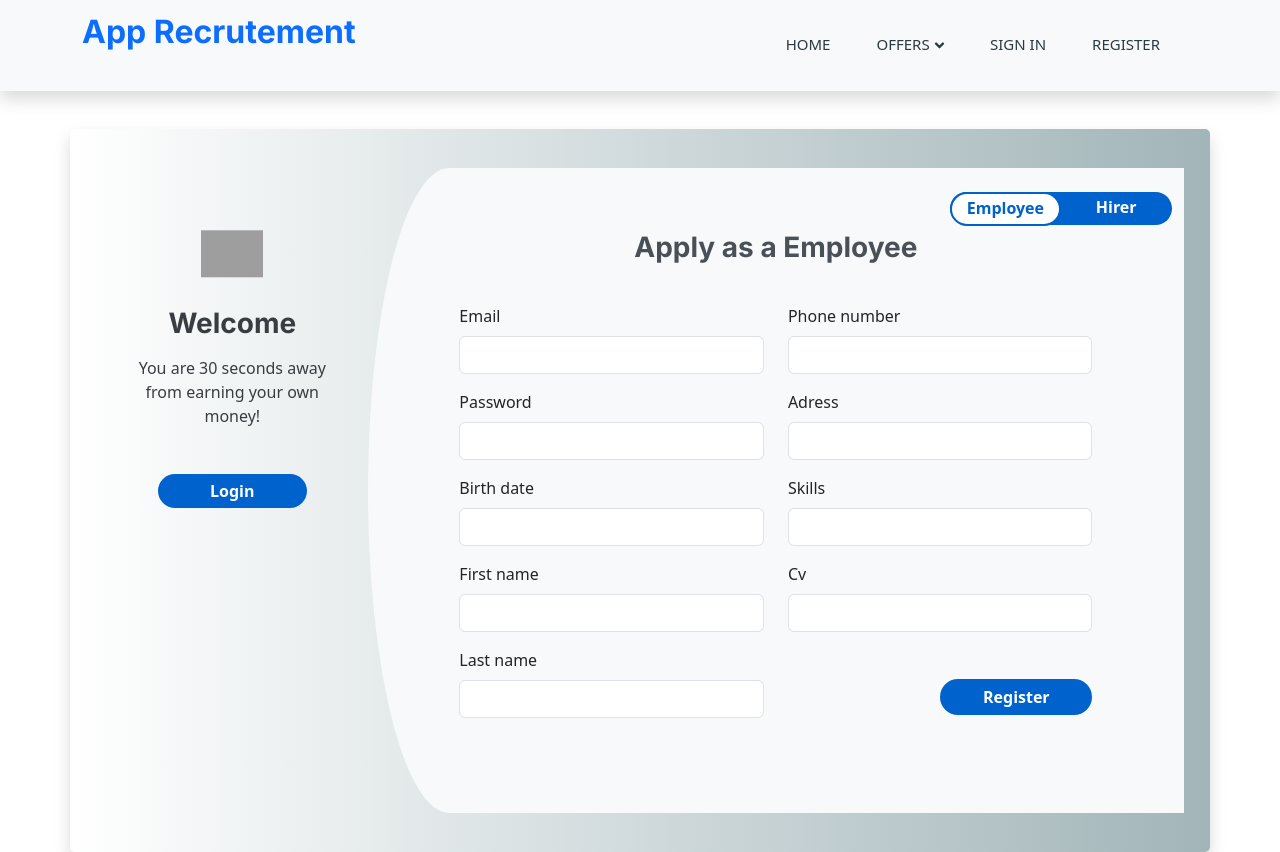
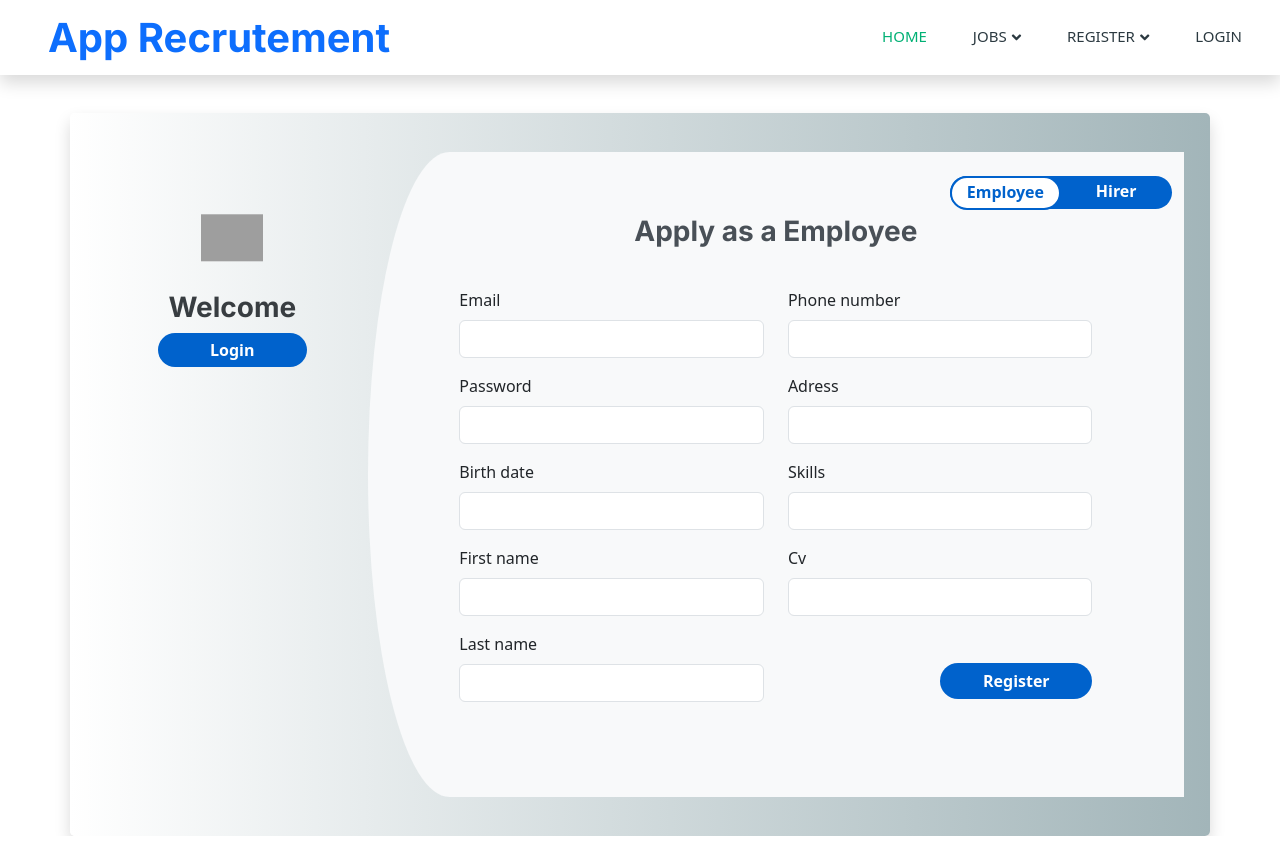
Before and after one commit to majdifkih/RecrutementApp, a Symfony app: template templates/registration/RegisterCandidat.html.twig in a window 1280 px wide. Run offline with Twig, Linux system fonts and the light colour scheme; the template is opened without the code that fills it, so the values that code supplies are empty; form fields are guessed from the names that the template uses; some libraries are stand-ins or nearby versions; grey boxes are pictures that could not be loaded.

Commit message:
conflit fix commit

```diff
--- a/src/Form/CandidatType.php
+++ b/src/Form/CandidatType.php
@@ -49,6 +49,6 @@ class CandidatType extends RegistrationFormType
     {
         $resolver->setDefaults([
             'data_class' => Candidat::class,
-            ]);
+        ]);
     }
 }
--- a/templates/base.html.twig
+++ b/templates/base.html.twig
@@ -28,18 +28,10 @@
     <!-- Customized Bootstrap Stylesheet -->
     <link href="/assets/css/bootstrap.min.css" rel="stylesheet">
 
-
-
-
-
-
-    <!--google material icon-->
-    <link href="https://fonts.googleapis.com/css2?family=Material+Icons"rel="stylesheet">
     <!-- Template Stylesheet -->
     <link href="/assets/css/style.css" rel="stylesheet">
     {% block stylesheets %}
         <link href="https://cdn.jsdelivr.net/npm/bootstrap@5.3.2/dist/css/bootstrap.min.css" rel="stylesheet" integrity="sha384-T3c6CoIi6uLrA9TneNEoa7RxnatzjcDSCmG1MXxSR1GAsXEV/Dwwykc2MPK8M2HN" crossorigin="anonymous">
-
     {% endblock %}
 
     {% block javascripts %}
@@ -58,67 +50,38 @@
 
 
     <!-- Navbar Start -->
-    <nav class="navbar navbar-expand-md navbar-light bg-light shadow">
-        <div class="container">
-            <a class="navbar-brand" href="{{ path('app_home_page') }}">
-                <h2 class="m-0 text-primary">  App Recrutement</h2>
-            </a>
-            <button class="navbar-toggler" type="button" data-bs-toggle="collapse" data-bs-target="#navbarCollapse">
-                <span class="navbar-toggler-icon"></span>
-            </button>
-            <div class="collapse navbar-collapse" id="navbarCollapse">
-                <ul class="navbar-nav ms-auto">
-                    <li class="nav-item"><a class="nav-link" href="{{ path('app_home_page') }}">Home</a></li>
-                    <li class="nav-item dropdown">
-                        <a class="nav-link dropdown-toggle" href="#" id="jobsDropdown" role="button" data-bs-toggle="dropdown" aria-haspopup="true" aria-expanded="false">Offers</a>
-                        <div class="dropdown-menu" aria-labelledby="jobsDropdown">
-                            <a class="dropdown-item" href="{{ path('app_job_index') }}" style="text-decoration: none;color: #808080; display: flex; margin-top: 4%">  <span class="material-icons" style="color: #808080;margin-right: 4%">work</span> Job Offers</a>
-                            <a class="dropdown-item" href="{{ path('app_intern_ship_index') }}" style="text-decoration: none;color: #808080; display: flex; margin-top: 4%"><span class="material-icons" style="color: #808080;margin-right: 4%">school</span> Internship Offers</a>
-                        </div>
-                    </li>
+    <nav class="navbar navbar-expand-lg bg-white navbar-light shadow sticky-top p-0">
+        <a href="{{ path ('app_home_page') }}" class="navbar-brand d-flex align-items-center text-center py-0 px-4 px-lg-5">
+            <h1 class="m-0 text-primary">App Recrutement</h1>
+        </a>
+        <button type="button" class="navbar-toggler me-4" data-bs-toggle="collapse" data-bs-target="#navbarCollapse">
+            <span class="navbar-toggler-icon"></span>
+        </button>
+        <div class="collapse navbar-collapse" id="navbarCollapse">
+            <div class="navbar-nav ms-auto p-4 p-lg-0">
+                <a href="" class="nav-item nav-link active">Home</a>
+                <div class="nav-item dropdown">
+                    <a href="#" class="nav-link dropdown-toggle" data-bs-toggle="dropdown">Jobs</a>
+                    <div class="dropdown-menu rounded-0 m-0">
+                        <a href="{{ path('app_job_index') }}" class="dropdown-item">Job Offers</a>
+                        <a href="{{ path('app_intern_ship_index') }}" class="dropdown-item">Internship Offers</a>
+                    </div>
+                </div>
+
+                <div class="nav-item dropdown">
+                    <a href="#" class="nav-link dropdown-toggle" data-bs-toggle="dropdown">Register</a>
+                    <div class="dropdown-menu rounded-0 m-0">
+                        <a href="{{ path ('app_registration_recruiter') }}" class="dropdown-item">Recruiter</a>
+                        <a href="{{ path('app_registration_candidat') }}" class="dropdown-item">Candidat</a>
+                    </div>
+                </div>
+
+                <a href="{{ path('app_login') }}" class="nav-item nav-link"> Login </a>
 
 
-                    {% if app.user %}
-
-                        <li class="nav-item"><a class="nav-link" href="{{ path('app_home_page') }}">My offers</a></li>
-                    </u>
-                        <li class="dropdown nav-item">
-                            <a class="nav-link" href="#" data-toggle="dropdown" style="text-decoration: none;">
-                                <img src="/assets/img/user.jpg" style="width:40px; border-radius:50%;"/> {{ app.user.getFirstName() }}
-                                <span class="xp-user-live"></span>
-                            </a>
-                            <ul class="dropdown-menu small-menu">
-                                <li><a href="{{ path('app_one_candidat')}}" style="text-decoration: none;color: #808080; display: flex; margin-top: 4%" >
-                                        <span class="material-icons" style="color: #808080;">person_outline</span>
-                                        Profile
-                                    </a></li>
-                                <li><a href="{{ path('app_edit_candidat') }}" style="text-decoration: none;color: #808080;display: flex; margin-top: 4%">
-                                        <span class="material-icons" style="color: #808080;">settings</span>
-                                        Settings
-                                    </a></li>
-                                <li><a href="{{path('app_logout')}}" style="text-decoration: none;color: #808080;display: flex; margin-top: 4%">
-                                        <span class="material-icons" style="color: #808080;">logout</span>
-                                        Logout
-                                    </a></li>
-                            </ul>
-                        </li>
-
-                    {% else %}
-                        <li class="nav-item">
-                            <a class="nav-link" href="{{ path('app_login') }}">Sign In</a>
-                        </li>
-                        <li class="nav-item">
-                            <a class="nav-link " href="{{ path('app_registration_candidat') }}">Register</a>
-                        </li>
-                    {% endif %}
-                </ul>
             </div>
         </div>
     </nav>
-
-
-
-
     <!-- Navbar End -->
 
 </head>
@@ -191,15 +154,6 @@
         <!-- Back to Top -->
         <a href="#" class="btn btn-lg btn-primary btn-lg-square back-to-top"><i class="bi bi-arrow-up"></i></a>
     </footer>
-
-
-    <!-- Optional JavaScript -->
-    <!-- jQuery first, then Popper.js, then Bootstrap JS -->
-    <script src="/assets/js/Dash/jquery-3.3.1.slim.min.js"></script>
-
-    <script src="/assets/js/Dash/bootstrap.min.js"></script>
-
-
 {% endblock %}
 
 </html>
--- a/templates/home_candidat/profil.html.twig
+++ b/templates/home_candidat/profil.html.twig
@@ -7,7 +7,7 @@
 {% endblock %}
 {% block body %}
 
-<div class="container">
+    <div class="container">
 
 
     <div class="container emp-profile shadow">
--- a/templates/registration/RegisterCandidat.html.twig
+++ b/templates/registration/RegisterCandidat.html.twig
@@ -17,7 +17,6 @@
             <div class="col-md-3 register-left">
                 <img src="https://image.ibb.co/n7oTvU/logo_white.png" alt=""/>
                 <h3>Welcome</h3>
-                <p>You are 30 seconds away from earning your own money!</p>
                 <a href="{{ path('app_login') }}"><input type="submit" name="" value="Login"/></a><br/>
             </div>
             <div class="col-md-9 register-right">
@@ -51,7 +50,7 @@
                                 </div>
                                 <div class="form-group">
                                     {{ form_row(canForm.first_name) }}
-                                                                   </div>
+                                </div>
                                 <div class="form-group">
                                     {{ form_row(canForm.last_name) }}
 
@@ -60,17 +59,17 @@
                             <div class="col-md-6">
                                 <div class="form-group">
                                     {{ form_row(canForm.Phone_Number) }}
-                                                                 </div>
+                                </div>
                                 <div class="form-group">
                                     {{ form_row(canForm.adress) }}
-                                                                   </div>
+                                </div>
                                 <div class="form-group">
                                     {{ form_row(canForm.skills) }}
 
                                 </div>
                                 <div class="form-group">
                                     {{ form_row(canForm.cv) }}
-                                                                 </div>
+                                </div>
 
                                 <input type="submit" class="btnRegister"  value="Register"/>
                             </div>
--- a/templates/registration/RegisterRecruiter.html.twig
+++ b/templates/registration/RegisterRecruiter.html.twig
@@ -18,7 +18,7 @@
             <div class="col-md-3 register-left">
                 <img src="https://image.ibb.co/n7oTvU/logo_white.png" alt=""/>
                 <h3>Welcome</h3>
-                <p>You are 30 seconds away from earning your own money!</p>
+
                 <a href="{{ path('app_login') }}"><input type="submit" name="" value="Login"/></a><br/>
             </div>
             <div class="col-md-9 register-right">
```
Also changed, not shown: public/assets/css/profil.css, src/Controller/HomeCandidatController.php (line endings or trailing spaces), src/Form/FileTransformer.php (indentation only), templates/home_candidat/index.html.twig (indentation only), templates/home_candidat/updateprofil.html.twig (indentation only), templates/security/login.html.twig (indentation only).
